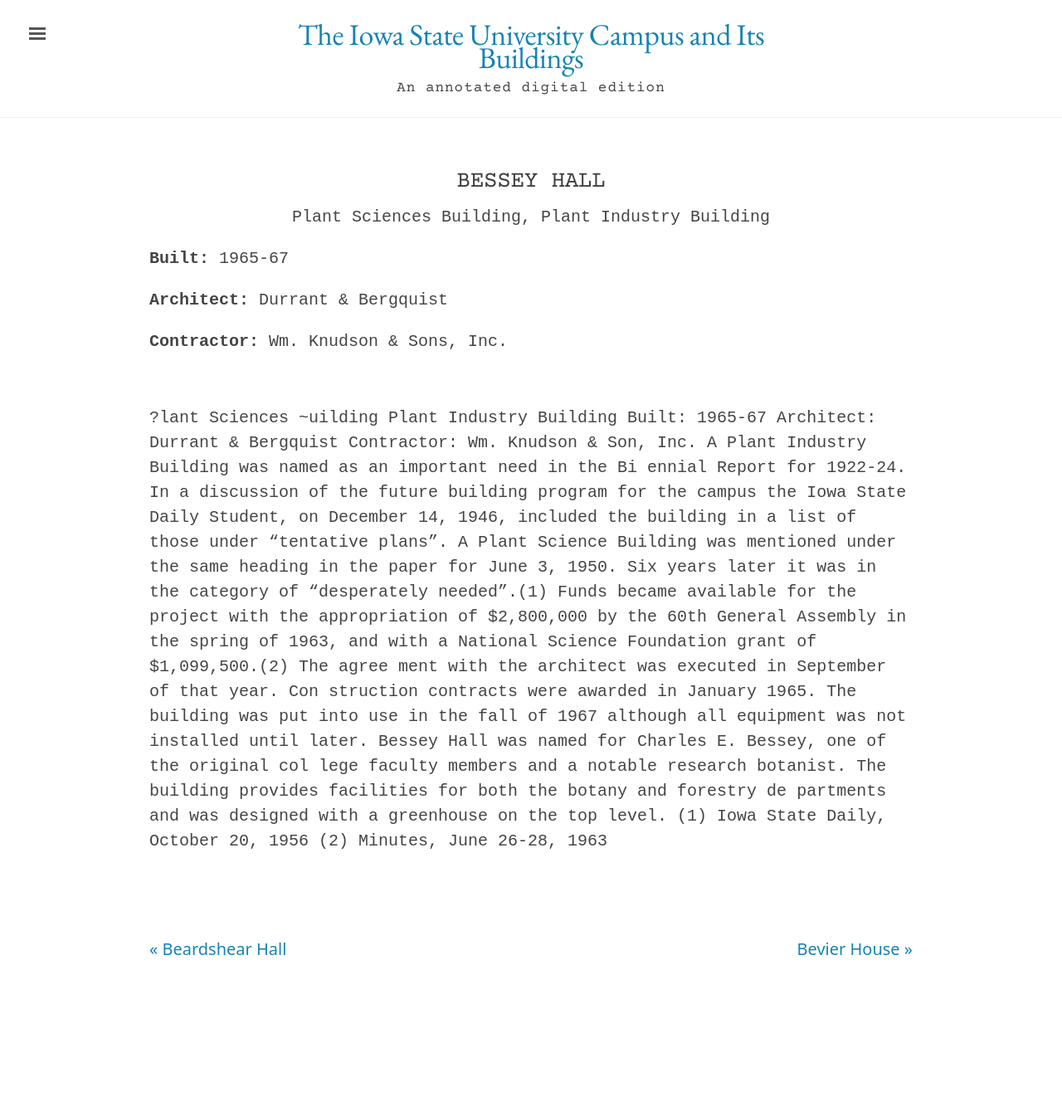
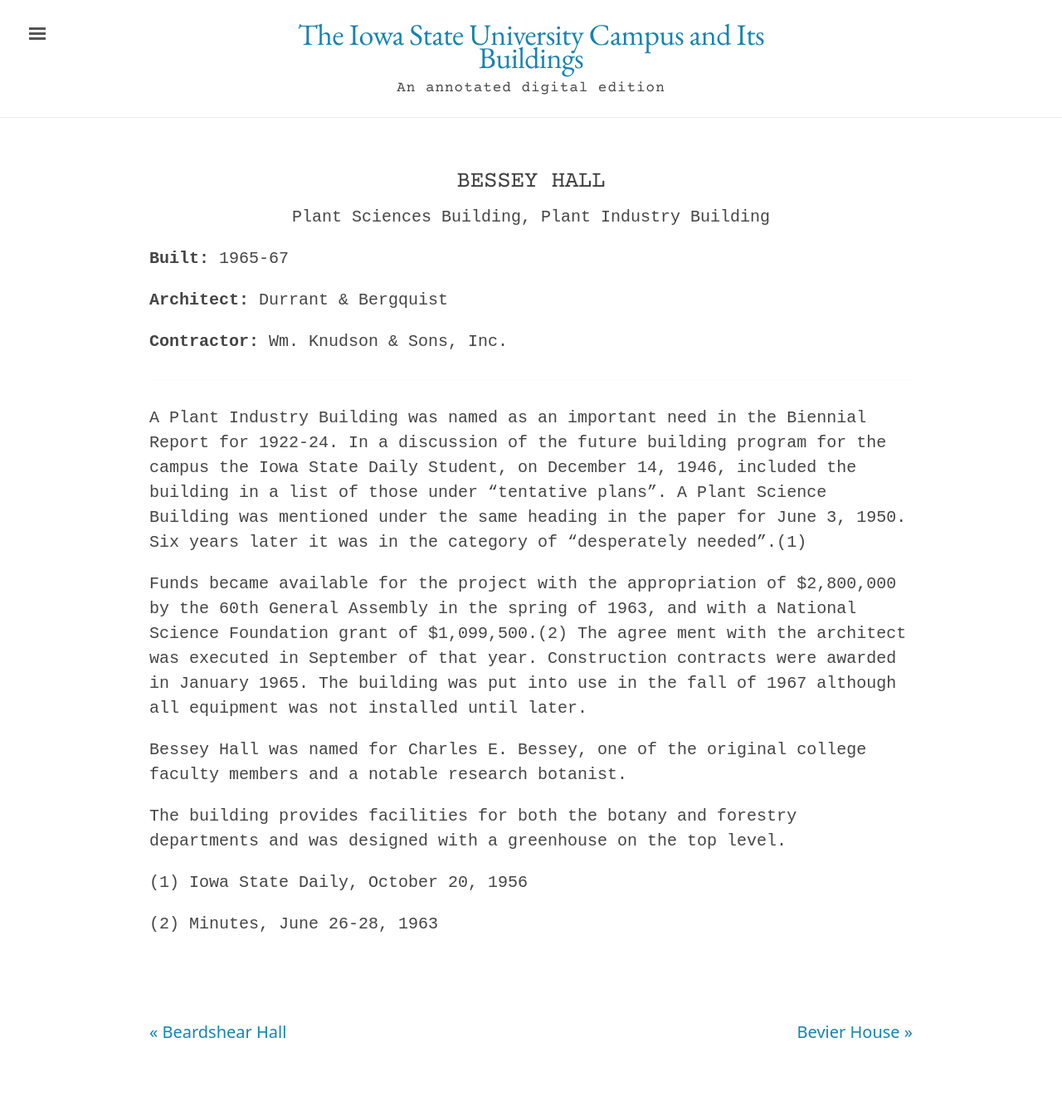
Before and after one commit to emanderson811/day-edition, a Jekyll site: the page built from _texts/buildings/018day-bessey-hall.md, in a window 1280 px wide. Shown: the whole page at 83% size. Built offline with Jekyll 4.4.1, drawn with Linux system fonts in a browser that asks for light colours; before the commit the page ends 1239 px from its top, so only the background shows below that.

Commit message:
Update 018day-bessey-hall.md

```diff
--- a/_texts/buildings/018day-bessey-hall.md
+++ b/_texts/buildings/018day-bessey-hall.md
@@ -15,12 +15,15 @@
 publication-date: 1980
 ---
 ---
-?lant Sciences ~uilding
-Plant Industry Building
-Built: 1965-67 Architect: Durrant & Bergquist Contractor: Wm. Knudson & Son, Inc.
-A Plant Industry Building was named as an important need in the Bi ennial Report for 1922-24. In a discussion of the future building program for the campus the Iowa State Daily Student, on December 14, 1946, included the building in a list of those under "tentative plans". A Plant Science Building was mentioned under the same heading in the paper for June 3, 1950. Six years later it was in the category of "desperately needed".(1)
-Funds became available for the project with the appropriation of $2,800,000 by the 60th General Assembly in the spring of 1963, and with a National Science Foundation grant of $1,099,500.(2) The agree ment with the architect was executed in September of that year. Con struction contracts were awarded in January 1965. The building was put into use in the fall of 1967 although all equipment was not installed until later.
-Bessey Hall was named for Charles E. Bessey, one of the original col
-lege faculty members and a notable research botanist.
-The building provides facilities for both the botany and forestry de partments and was designed with a greenhouse on the top level.
-(1) Iowa State Daily, October 20, 1956 (2) Minutes, June 26-28, 1963
+
+A Plant Industry Building was named as an important need in the Biennial Report for 1922-24. In a discussion of the future building program for the campus the Iowa State Daily Student, on December 14, 1946, included the building in a list of those under "tentative plans". A Plant Science Building was mentioned under the same heading in the paper for June 3, 1950. Six years later it was in the category of "desperately needed".(1)
+
+Funds became available for the project with the appropriation of $2,800,000 by the 60th General Assembly in the spring of 1963, and with a National Science Foundation grant of $1,099,500.(2) The agree ment with the architect was executed in September of that year. Construction contracts were awarded in January 1965. The building was put into use in the fall of 1967 although all equipment was not installed until later.
+
+Bessey Hall was named for Charles E. Bessey, one of the original college faculty members and a notable research botanist.
+
+The building provides facilities for both the botany and forestry departments and was designed with a greenhouse on the top level.
+
+(1) Iowa State Daily, October 20, 1956
+
+(2) Minutes, June 26-28, 1963
```
